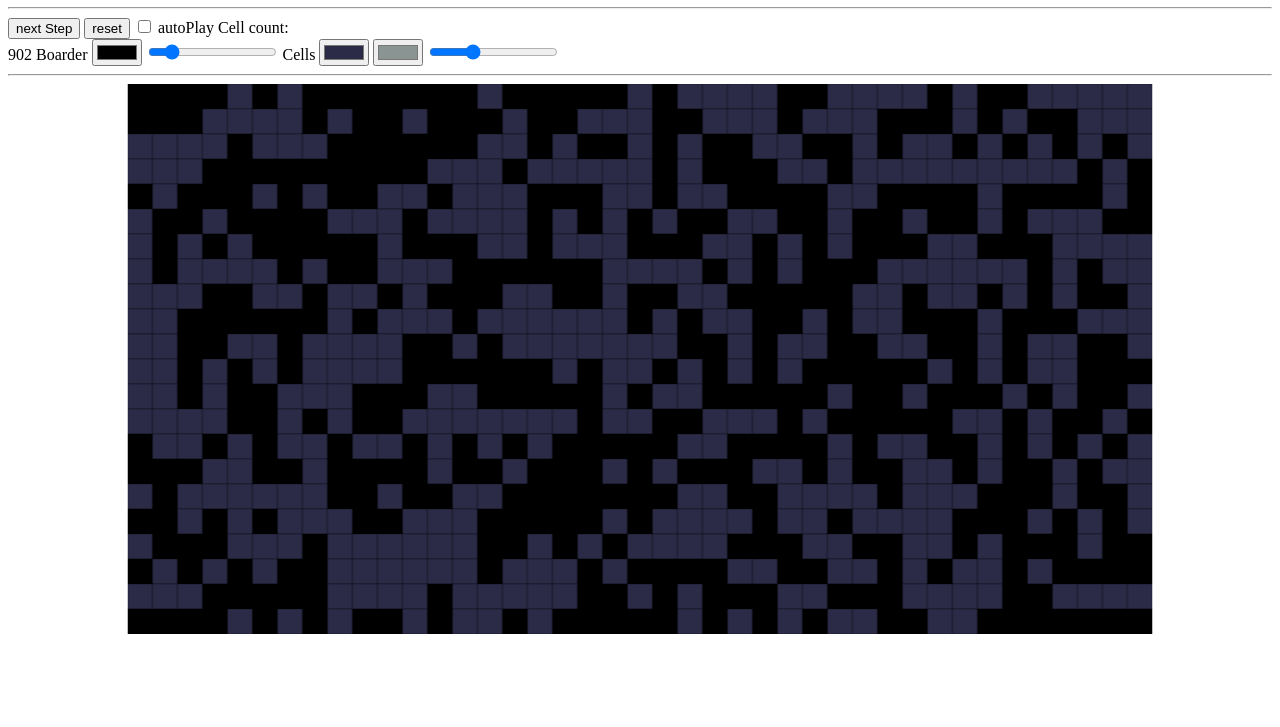
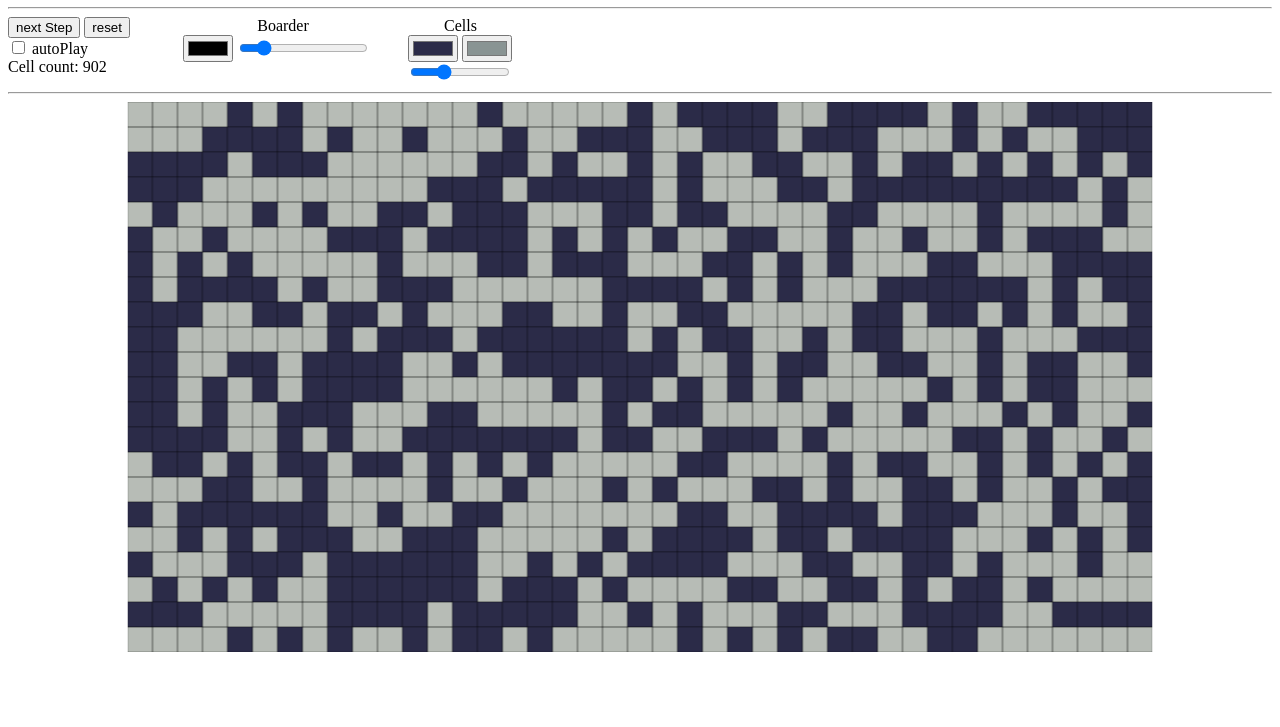
Before and after one commit to ToBinio/Cellular_Automaton, a plain HTML site: page index.html in a window 1280 px wide. Shown: the part 73-800 px from the top of the page. Drawn offline with Linux system fonts and the light colour scheme.

Commit message:
first css

```diff
--- a/index.html
+++ b/index.html
@@ -13,20 +13,29 @@
     <h1>Game Of Life</h1>
     <hr />
     <div class="settings">
+        <div style="width: 150px">
+            <div>
                 <button id="nextButton">next Step</button>
                 <button id="resetButton">reset</button>
-        <input type="checkbox" id="autoPlayChecker" /> autoPlay
+            </div>
+            <div><input type="checkbox" id="autoPlayChecker" /> autoPlay</div>
+            <div>
                 <span id="cellCount">cellCount:</span>
-        <span>
-        Boarder
+            </div>
+        </div>
+        <div style="width: 200px">
+            <div class="centerText">Boarder</div>
+            <div>
                 <input type="color" id="boarderColor" />
                 <input type="range" id="boarderWidth" min="0" max="1" step="0.01" />
-      </span>
-        <span>Cells
+            </div>
+        </div>
+        <div style="width: 105px">
+            <div class="centerText">Cells</div>
             <input type="color" id="aliveCellColor" />
             <input type="color" id="deadCellColor" />
-        <input type="range" id="cellSize" min="2" max="75" step="1" />
-      </span>
+            <input style="width: 100px" type="range" id="cellSize" min="2" max="75" step="1" />
+        </div>
     </div>
     <hr />
     <div>
--- a/src/grid.js
+++ b/src/grid.js
@@ -36,7 +36,7 @@ var grid = /** @class */ (function () {
         var width = Math.round(this.canvas.width / cellSize);
         this.canvas.height = height * cellSize;
         this.canvas.width = width * cellSize;
-        document.getElementById("cellCount").innerText = "Cell count:\n     " + height * width;
+        document.getElementById("cellCount").innerText = "Cell count: " + height * width;
         return [height, width];
     };
     grid.prototype.createGrid = function () {
@@ -102,7 +102,6 @@ var grid = /** @class */ (function () {
     grid.prototype.fillBackground = function () {
         var canvasContext = this.canvasContext;
         canvasContext.fillStyle = "#b7bcb6";
-        canvasContext.fillStyle = "black";
         canvasContext.fillRect(0, 0, this.canvas.width, this.canvas.height);
     };
     grid.prototype.computeNextGrid = function () {
--- a/style/index.css
+++ b/style/index.css
@@ -4,3 +4,22 @@
     left: 50%;
     transform: translate(-50%, 0);
 }
+
+.settings {
+    position: relative;
+    display: grid;
+    grid-template-columns: min-content min-content min-content;
+    column-gap: 25px;
+    row-gap: 25px;
+}
+
+@media screen and (max-width: 520px) {
+    .settings {
+        grid-template-columns: min-content min-content;
+        grid-template-rows: min-content min-content;
+    }
+}
+
+.centerText {
+    text-align: center;
+}
```
Also changed, not shown: 1 other file. Lines whose indentation alone changed are shown as unchanged.
